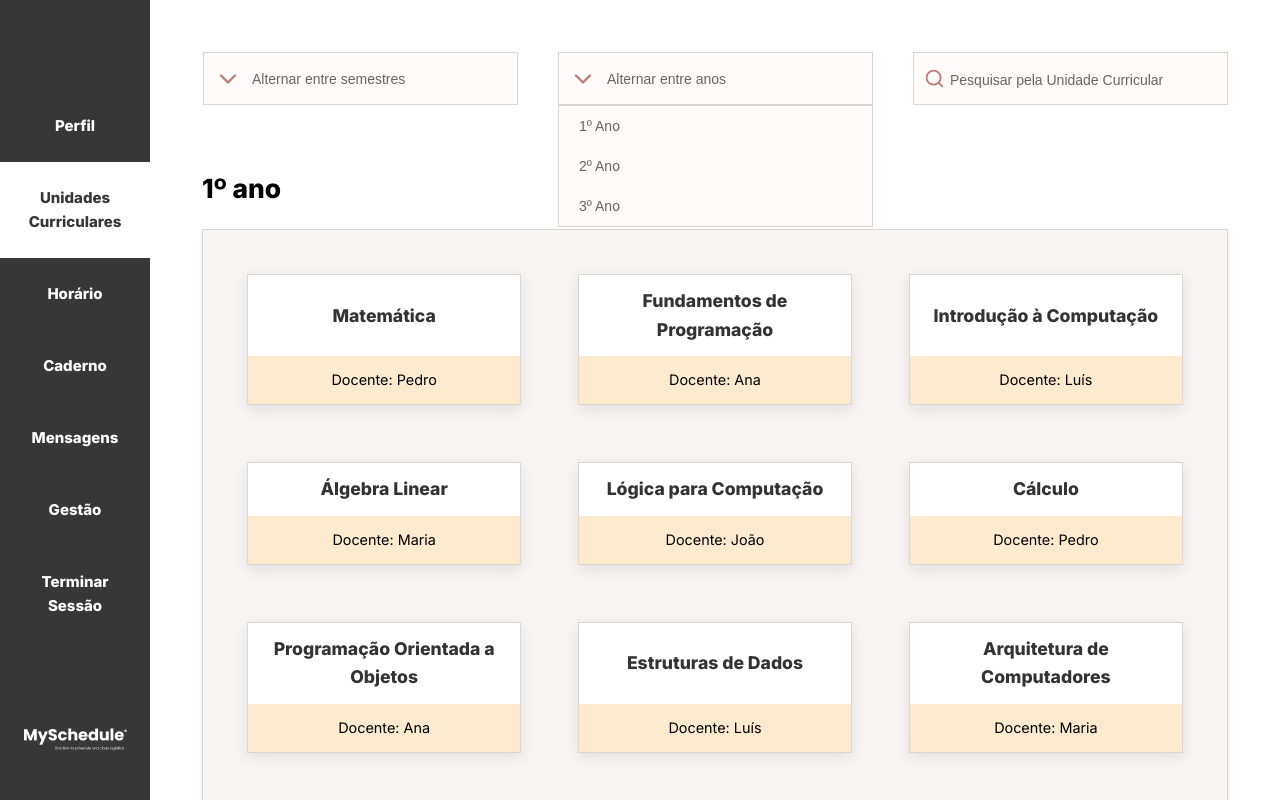
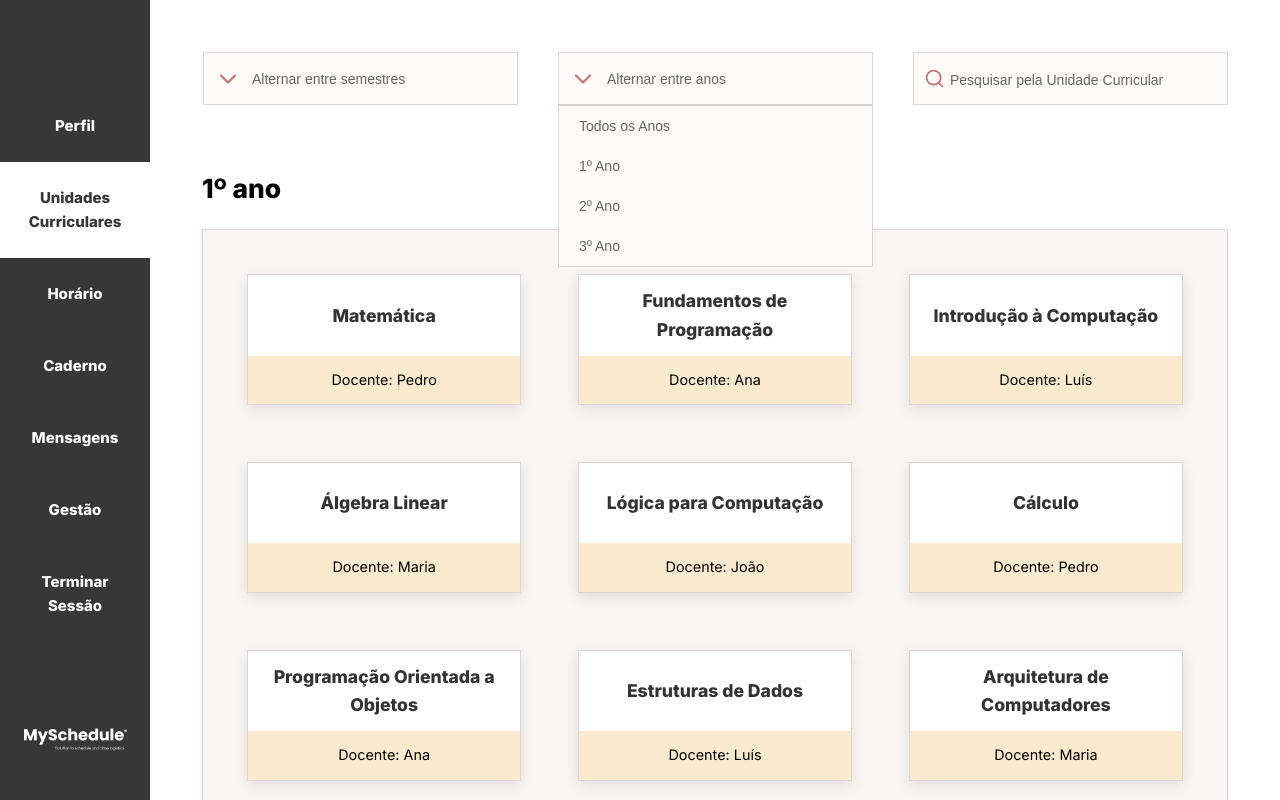
Before and after one commit to hhtomaswt11/IPM-24_25, a Vue app in the folder Fase2/MySchedule/: page /unidades in a window 1280 px wide. Both pictures are taken after a click on the button "Alternar entre anos". Shown: the top 800 px of the page. Built offline with nearby package versions, Linux system fonts and the light colour scheme; no server answers; a web font is replaced by a local one.

Commit message:
alternar entre anos fixed. course pages boxes fixed.

```diff
--- a/Fase2/MySchedule/src/components/DropDownAlternarAnos.vue
+++ b/Fase2/MySchedule/src/components/DropDownAlternarAnos.vue
@@ -5,6 +5,8 @@
       <span>Alternar entre anos</span>
     </button>
     <div v-if="isOpen" class="dropdown-menu">
+      <!-- Opção para "Todos os Anos" -->
+      <button @click="selectYear(null)" class="dropdown-item">Todos os Anos</button>
       <button @click="selectYear(1)" class="dropdown-item">1º Ano</button>
       <button @click="selectYear(2)" class="dropdown-item">2º Ano</button>
       <button @click="selectYear(3)" class="dropdown-item">3º Ano</button>
@@ -27,9 +29,9 @@ const toggleMenu = () => {
   isOpen.value = !isOpen.value;
 };
 
-// Função para selecionar o ano
+// Função para selecionar o ano ou "Todos os Anos"
 const selectYear = (year) => {
-  selectedYear.value = year; // atualiza o ano selecionado
+  selectedYear.value = year; // atualiza o ano selecionado ou "null" para todos os anos
   emit('update:year', year); // emite o evento para o componente pai
   isOpen.value = false; // fecha o menu após a seleção
 };
--- a/Fase2/MySchedule/src/components/DropDownAlternarSem.vue
+++ b/Fase2/MySchedule/src/components/DropDownAlternarSem.vue
@@ -12,22 +12,27 @@
 </template>
 
 <script setup>
-import { ref } from 'vue';
+import { ref, defineEmits } from 'vue';
 import { ChevronDown } from 'lucide-vue-next';
 
-const isOpen = ref(false); // controlo do estado do menu dropdown
+// Emitir o evento para o componente pai
+const emit = defineEmits(['update:semester']);
 
-// para alternar o menu de opções
+const isOpen = ref(false); // Controle do estado do menu dropdown
+
+// Alternar o menu de opções
 const toggleMenu = () => {
   isOpen.value = !isOpen.value;
 };
 
-// para selecionar um semestre
+// Função para selecionar o semestre
 const selectSemester = (semester) => {
-  console.log(semester);
-  isOpen.value = false;
+  emit('update:semester', semester); // Emite o semestre selecionado para o componente pai
+  isOpen.value = false; // Fecha o menu após a seleção
 };
 </script>
+
+
 
 <style scoped>
 
--- a/Fase2/MySchedule/src/router/index.js
+++ b/Fase2/MySchedule/src/router/index.js
@@ -44,6 +44,7 @@ const router = createRouter({
       name: 'Mensagens',
       component: Mensagens,
     },
+
     {
       path: '/unidades/:nome',
       name: 'DetalheUC',
--- a/Fase2/MySchedule/src/views/Unidades.vue
+++ b/Fase2/MySchedule/src/views/Unidades.vue
@@ -20,7 +20,6 @@
             <!-- Docente e Turnos -->
             <div class="course-info">
               <p class="teacher-name">Docente: {{ getTeacherName(course.id) }}</p>
-              <!-- <p class="shifts">Turnos: {{ getShifts(course.id) }}</p> -->
             </div>
           </div>
         </div>
@@ -169,10 +168,11 @@ export default {
     background-color: #ffffff;
     flex-grow: 1;
 
-        /* Centralizar o conteúdo */
-        display: flex;
+
+    display: flex;
     justify-content: center; /* Centraliza horizontalmente */
     align-items: center; /* Centraliza verticalmente */
+    min-height: 80px; /* Ajuste o valor conforme necessário */
 }
 
 .course-name h4 {
```
